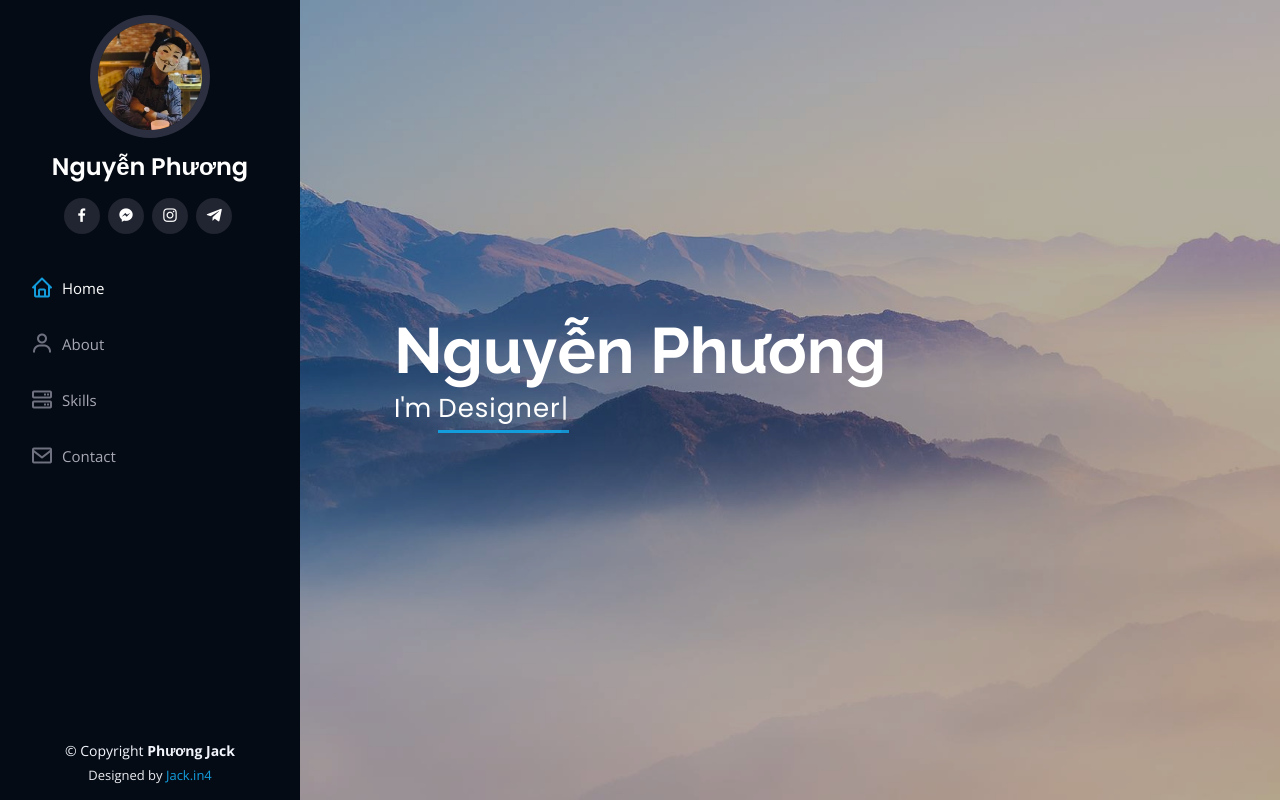
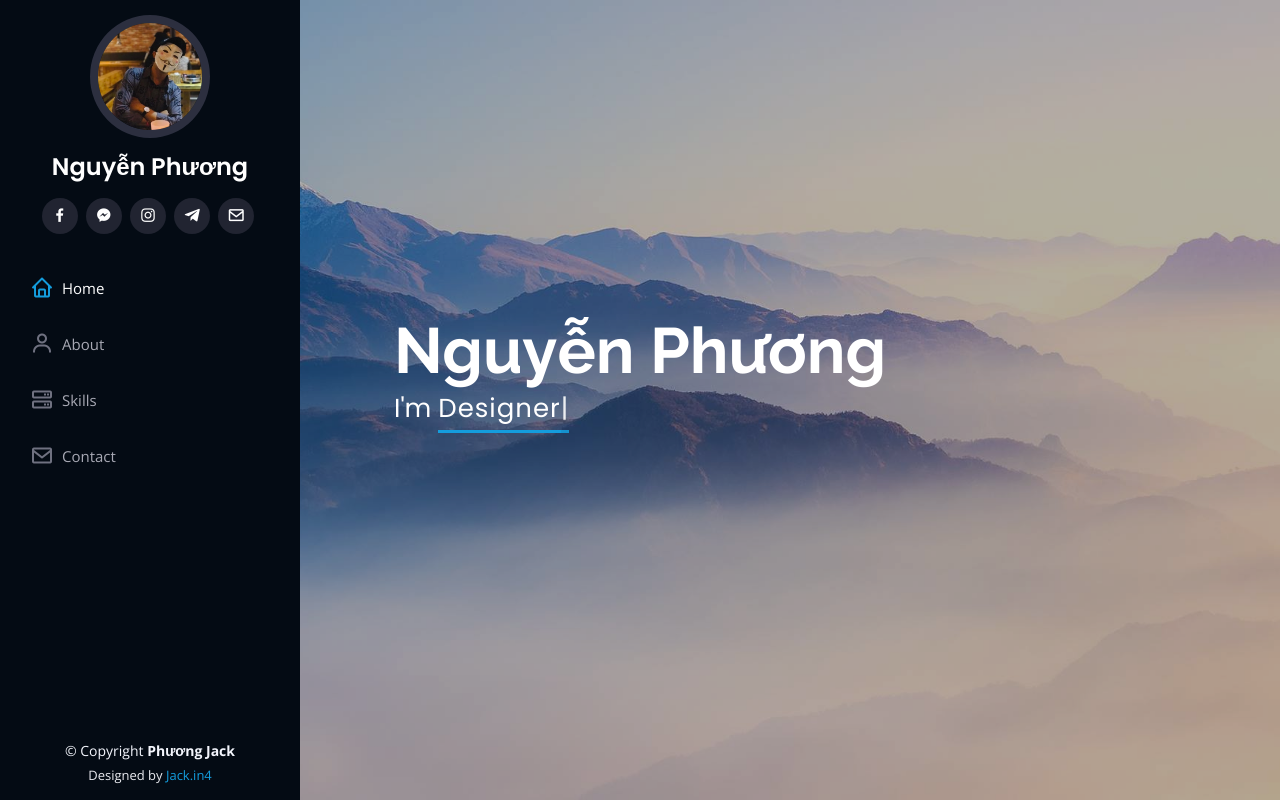
Before and after one commit to nguyenphuong2310/jack.in4, a plain HTML site: page myself.html in a window 1280 px wide. Shown: the top 800 px of the page. Drawn offline with nearby package versions, Linux system fonts and the light colour scheme.

Commit message:
Update myself.html

```diff
--- a/myself.html
+++ b/myself.html
@@ -51,7 +51,8 @@
           <a href="https://www.facebook.com/100053297210712" class="facebook" target ="_blank">               <i class="bx bxl-facebook"></i></a>
           <a href="https://www.facebook.com/messages/t/100053297210712" class="messenger" target="_blank">    <i class="bx bxl-messenger"></i></a>
           <a href="https://www.instagram.com/jack.in4" class="instagram" target="_blank">                     <i class="bx bxl-instagram"></i></a>
-          <a href="https://t.me/phuong2310" class="telegram" target="_blank"><i class="bx bxl-telegram"></i></a>
+          <a href="https://t.me/phuong2310" class="telegram" target="_blank">                                 <i class="bx bxl-telegram">      </i></a>
+          <a href="https://mail.google.com/mail/u/0/#inbox?compose=CllgCJvnrrXSwLnfpLXzwzmsstTwkxzDVjGlQCgjRnRkzMslpGSSjpfcKRWkWmTGGSTxGTVwhrL" class="envelope" target="_blank">                          <i class="bx bx-envelope"></i></a>
         </div>
       </div>
 
```
